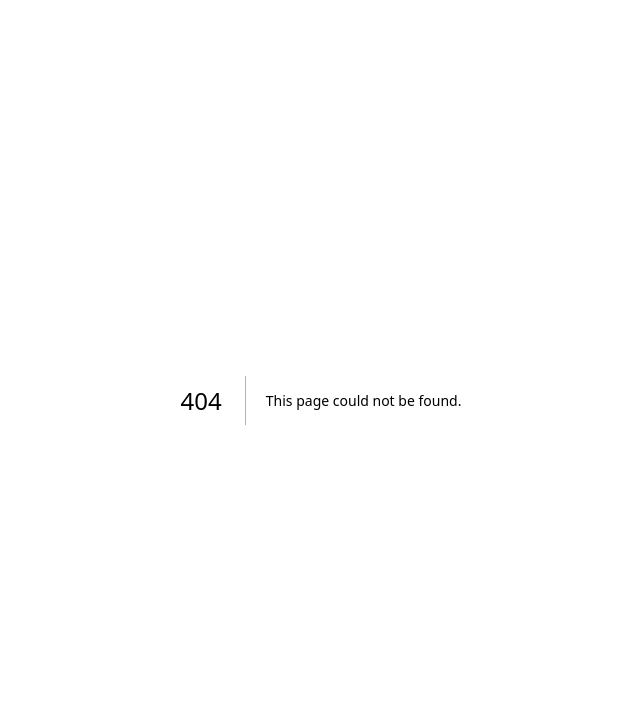
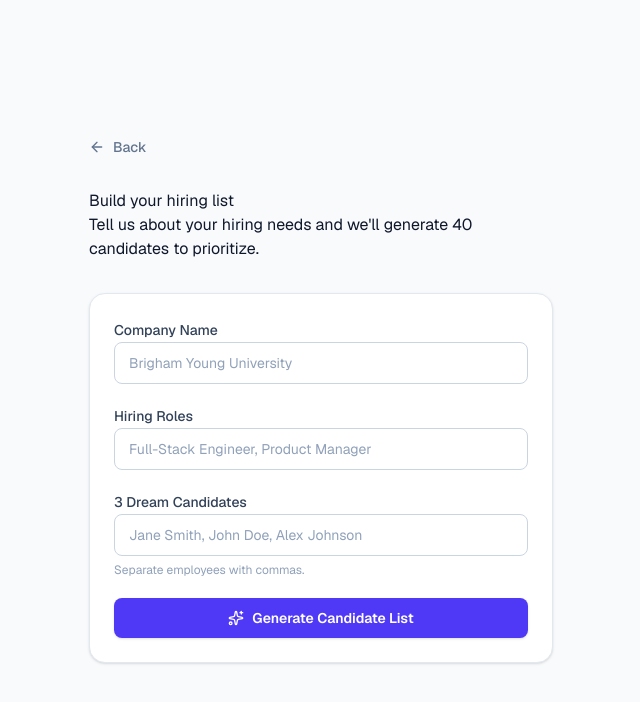
Before and after one commit to abwilson2002/BEAM, a Next.js app in the folder frontend/: page /hiring/setup in a window 1280 px wide. Before the commit this address had no page. Shown: the top 702 px of the page, without its empty margins (319-959 px from the left). Built offline with nearby package versions, Linux system fonts and the light colour scheme.

Commit message:
broken changes

```diff
--- /dev/null
+++ b/frontend/src/app/hiring/dashboard/page.tsx
@@ -0,0 +1,109 @@
+"use client";
+
+import Link from "next/link";
+import { useRouter } from "next/navigation";
+import { useEffect, useMemo, useState } from "react";
+import { ArrowLeft, Loader2 } from "lucide-react";
+import CompanyTable from "@/components/CompanyTable";
+import { sortByPriority } from "@/lib/lamp";
+import { getCompanies, updateMotivationScore } from "@/services/companyService";
+import type { Company, Score } from "@/types";
+
+export default function LookingDashboardPage() {
+  const router = useRouter();
+  const [companies, setCompanies] = useState<Company[] | null>(null);
+  const [error, setError] = useState<string | null>(null);
+
+  useEffect(() => {
+    getCompanies()
+      .then((loaded) => {
+        if (loaded.length === 0) {
+          router.replace("/looking/setup");
+          return;
+        }
+        setCompanies(loaded);
+      })
+      .catch((err) => {
+        console.error("Failed to load companies", err);
+        setError("We couldn't load your list. Please refresh to try again.");
+      });
+  }, [router]);
+
+  const sortedCompanies = useMemo(
+    () => (companies ? sortByPriority(companies) : []),
+    [companies],
+  );
+
+  function setMotivation(companyId: string, score: Score) {
+    setCompanies((current) =>
+      current
+        ? current.map((c) =>
+            c.id === companyId ? { ...c, motivationScore: score } : c,
+          )
+        : current,
+    );
+  }
+
+  async function handleMotivationChange(companyId: string, score: Score) {
+    const previous = companies?.find((c) => c.id === companyId)?.motivationScore;
+    if (previous === undefined || previous === score) return;
+
+    setError(null);
+    setMotivation(companyId, score); // optimistic: the row re-sorts instantly
+    try {
+      await updateMotivationScore(companyId, score);
+    } catch (err) {
+      console.error("Failed to save motivation score", err);
+      setMotivation(companyId, previous);
+      setError("We couldn't save that change, so it was reverted.");
+    }
+  }
+
+  return (
+    <main className="mx-auto w-full max-w-5xl flex-1 px-6 py-12">
+      <Link
+        href="/looking/setup"
+        className="mb-6 inline-flex items-center gap-2 text-sm font-medium text-slate-500 hover:text-slate-900"
+      >
+        <ArrowLeft className="h-4 w-4" />
+        Start over
+      </Link>
+
+      <header className="mb-8">
+        <h1 className="text-3xl font-semibold tracking-tight">
+          Your LAMP list
+        </h1>
+        <p className="mt-2 text-slate-500">
+          Rate your Motivation from 1 to 3 for each company. Priority ={" "}
+          <span className="font-medium text-slate-700">
+            Motivation + Postings + 1 if you have alumni there
+          </span>
+          , highest first.
+        </p>
+      </header>
+
+      {error && (
+        <p
+          role="alert"
+          className="mb-4 rounded-lg border border-red-200 bg-red-50 px-4 py-3 text-sm text-red-700"
+        >
+          {error}
+        </p>
+      )}
+
+      {companies ? (
+        <CompanyTable
+          companies={sortedCompanies}
+          onMotivationChange={handleMotivationChange}
+        />
+      ) : (
+        !error && (
+          <div className="flex items-center justify-center gap-2 py-24 text-slate-500">
+            <Loader2 className="h-5 w-5 animate-spin" />
+            Loading your list...
+          </div>
+        )
+      )}
+    </main>
+  );
+}
--- a/frontend/src/app/hiring/page.tsx
+++ b/frontend/src/app/hiring/page.tsx
@@ -1,25 +1,27 @@
-import Link from "next/link";
-import { ArrowLeft, Construction } from "lucide-react";
+// Original code for under construction page, commented out for now
 
-export default function HiringPage() {
-  return (
-    <main className="mx-auto flex w-full max-w-xl flex-1 flex-col items-center justify-center gap-4 px-6 py-16 text-center">
-      <span className="flex h-14 w-14 items-center justify-center rounded-2xl bg-indigo-50 text-indigo-600">
-        <Construction className="h-7 w-7" />
-      </span>
-      <h1 className="text-3xl font-semibold tracking-tight">
-        Employer Dashboard Coming Soon
-      </h1>
-      <p className="text-slate-500">
-        We&apos;re building tools to help you find the right candidates.
-      </p>
-      <Link
-        href="/"
-        className="mt-2 inline-flex items-center gap-2 text-sm font-medium text-indigo-600 hover:text-indigo-700"
-      >
-        <ArrowLeft className="h-4 w-4" />
-        Back to home
-      </Link>
-    </main>
-  );
-}
+// import Link from "next/link";
+// import { ArrowLeft, Construction } from "lucide-react";
+
+// export default function HiringPage() {
+//   return (
+//     <main className="mx-auto flex w-full max-w-xl flex-1 flex-col items-center justify-center gap-4 px-6 py-16 text-center">
+//       <span className="flex h-14 w-14 items-center justify-center rounded-2xl bg-indigo-50 text-indigo-600">
+//         <Construction className="h-7 w-7" />
+//       </span>
+//       <h1 className="text-3xl font-semibold tracking-tight">
+//         Employer Dashboard Coming Soon
+//       </h1>
+//       <p className="text-slate-500">
+//         We&apos;re building tools to help you find the right candidates.
+//       </p>
+//       <Link
+//         href="/"
+//         className="mt-2 inline-flex items-center gap-2 text-sm font-medium text-indigo-600 hover:text-indigo-700"
+//       >
+//         <ArrowLeft className="h-4 w-4" />
+//         Back to home
+//       </Link>
+//     </main>
+//   );
+// }
--- /dev/null
+++ b/frontend/src/app/hiring/setup/page.tsx
@@ -0,0 +1,149 @@
+"use client";
+
+import Link from "next/link";
+import { useRouter } from "next/navigation";
+import { useState, type FormEvent } from "react";
+import { ArrowLeft, Loader2, Sparkles } from "lucide-react";
+import { generateCompaniesList } from "@/services/companyService";
+
+const MAX_DREAM_COMPANIES = 3;
+
+const INPUT_CLASSES =
+  "w-full rounded-lg border border-slate-300 bg-white px-3.5 py-2.5 text-sm text-slate-900 placeholder:text-slate-400 focus:border-indigo-500 focus:outline-2 focus:outline-indigo-500/30 disabled:bg-slate-100";
+
+function parseCommaList(value: string): string[] {
+  return value
+    .split(",")
+    .map((item) => item.trim())
+    .filter(Boolean);
+}
+
+export default function HiringSetupPage() {
+  const router = useRouter();
+  const [companyName, setCompanyName] = useState("");
+  const [hiringRoles, setHiringRoles] = useState("");
+  const [dreamEmployees, setDreamEmployees] = useState("");
+  const [isLoading, setIsLoading] = useState(false);
+  const [error, setError] = useState<string | null>(null);
+
+  async function handleSubmit(event: FormEvent<HTMLFormElement>) {
+    event.preventDefault();
+    const dreamList = parseCommaList(dreamCompanies);
+    if (dreamList.length === 0 || dreamList.length > MAX_DREAM_COMPANIES) {
+      setError(
+        `Enter between 1 and ${MAX_DREAM_COMPANIES} dream companies, separated by commas.`,
+      );
+      return;
+    }
+
+    setError(null);
+    setIsLoading(true);
+    try {
+      await generateCompaniesList({
+        university: university.trim(),
+        targetRole: targetRole.trim(),
+        dreamCompanies: dreamList,
+      });
+      router.push("/looking/dashboard");
+    } catch (err) {
+      console.error("Failed to generate the company list", err);
+      setError("Something went wrong generating your list. Please try again.");
+      setIsLoading(false);
+    }
+  }
+
+  return (
+    <main className="mx-auto flex w-full max-w-lg flex-1 flex-col justify-center px-6 py-16">
+      <Link
+        href="/"
+        className="mb-8 inline-flex items-center gap-2 text-sm font-medium text-slate-500 hover:text-slate-900"
+      >
+        <ArrowLeft className="h-4 w-4" />
+        Back
+      </Link>
+
+      <h1>
+        Build your hiring list
+      </h1>
+
+      <p>
+        Tell us about your hiring needs and we&apos;ll generate 40 candidates
+        to prioritize.
+      </p>
+
+      <form
+        onSubmit={handleSubmit}
+        className="mt-8 space-y-5 rounded-2xl border border-slate-200 bg-white p-6 shadow-sm"
+      >
+        <label className="block space-y-1.5">
+          <span className="text-sm font-medium text-slate-700">
+            Company Name
+          </span>
+          <input
+            required
+            value={companyName}
+            onChange={(e) => setCompanyName(e.target.value)}
+            disabled={isLoading}
+            placeholder="Brigham Young University"
+            className={INPUT_CLASSES}
+          />
+        </label>
+
+        <label className="block space-y-1.5">
+          <span className="text-sm font-medium text-slate-700">
+            Hiring Roles
+          </span>
+          <input
+            required
+            value={hiringRoles}
+            onChange={(e) => setHiringRoles(e.target.value)}
+            disabled={isLoading}
+            placeholder="Full-Stack Engineer, Product Manager"
+            className={INPUT_CLASSES}
+          />
+        </label>
+
+        <label className="block space-y-1.5">
+          <span className="text-sm font-medium text-slate-700">
+            3 Dream Candidates
+          </span>
+          <input
+            required
+            value={dreamEmployees}
+            onChange={(e) => setDreamEmployees(e.target.value)}
+            disabled={isLoading}
+            placeholder="Jane Smith, John Doe, Alex Johnson"
+            className={INPUT_CLASSES}
+          />
+          <span className="block text-xs text-slate-400">
+            Separate employees with commas.
+          </span>
+        </label>
+
+        {error && (
+          <p role="alert" className="text-sm text-red-600">
+            {error}
+          </p>
+        )}
+
+        <button
+          type="submit"
+          disabled={isLoading}
+          className="flex w-full items-center justify-center gap-2 rounded-lg bg-indigo-600 px-4 py-2.5 text-sm font-semibold text-white shadow-sm transition hover:bg-indigo-700 disabled:cursor-not-allowed disabled:bg-indigo-400"
+        >
+          {isLoading ? (
+            <>
+              <Loader2 className="h-4 w-4 animate-spin" />
+              AI is sourcing candidates...
+            </>
+          ) : (
+            <>
+              <Sparkles className="h-4 w-4" />
+              Generate Candidate List
+            </>
+          )}
+        </button>
+      </form>
+    </main>
+  );
+}
```
